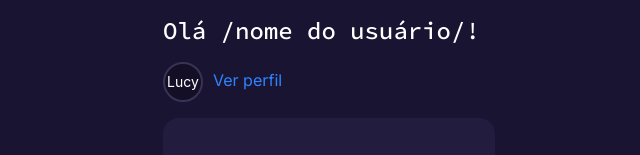
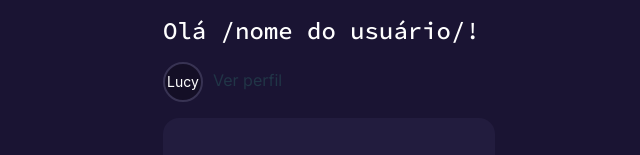
Before and after one commit to huilde/LabTech, a React (Vite) app: page /inicio in a window 1280 px wide. Shown: the part 124-279 px from the top of the page, without its empty margins (311-951 px from the left). Built offline with nearby package versions, Linux system fonts and the light colour scheme.

Commit message:
fix: adjust trilha routes

```diff
--- a/src/pages/Inicio.jsx
+++ b/src/pages/Inicio.jsx
@@ -1,16 +1,22 @@
-import React from "react";
+import React, { useState } from "react";
 import { Avatar, Row, Col } from "antd";
 import { Card } from "../Card";
+import { Navigate } from "react-router-dom";
 
 const Inicio = () => {
+  // const handleClick = () => {
+  //   return
+  // };
+  const [goToPerfil, setGoToPerfil] = useState(false);
+  const [goToTrilha, setGoToTrilha] = useState(false);
   return (
     <Row justify="center" align="middle">
       <Col justify="center" align="middle">
         <h1 className="base-font userNome">Olá /nome do usuário/!</h1>
         <Col align="start">
           <Col className="sub">
-            <a className="blue" href="/perfil">
             <Avatar
+              onClick={() => setGoToPerfil(true)}
               style={{
                 verticalAlign: "middle",
                 marginRight: "10px",
@@ -21,12 +27,13 @@ const Inicio = () => {
             >
               {"Lucy"}
             </Avatar>
-            </a>
-            <a className="blue" href="/perfil">
+            <span onClick={() => setGoToPerfil(true)} className="blue">
               Ver perfil
-            </a>
+            </span>
           </Col>
           <Card />
+          {goToPerfil && <Navigate to="/perfil"></Navigate>}
+          {goToTrilha && <Navigate to="/trilha"></Navigate>}
         </Col>
       </Col>
     </Row>
```
Lines whose indentation alone changed are shown as unchanged.
